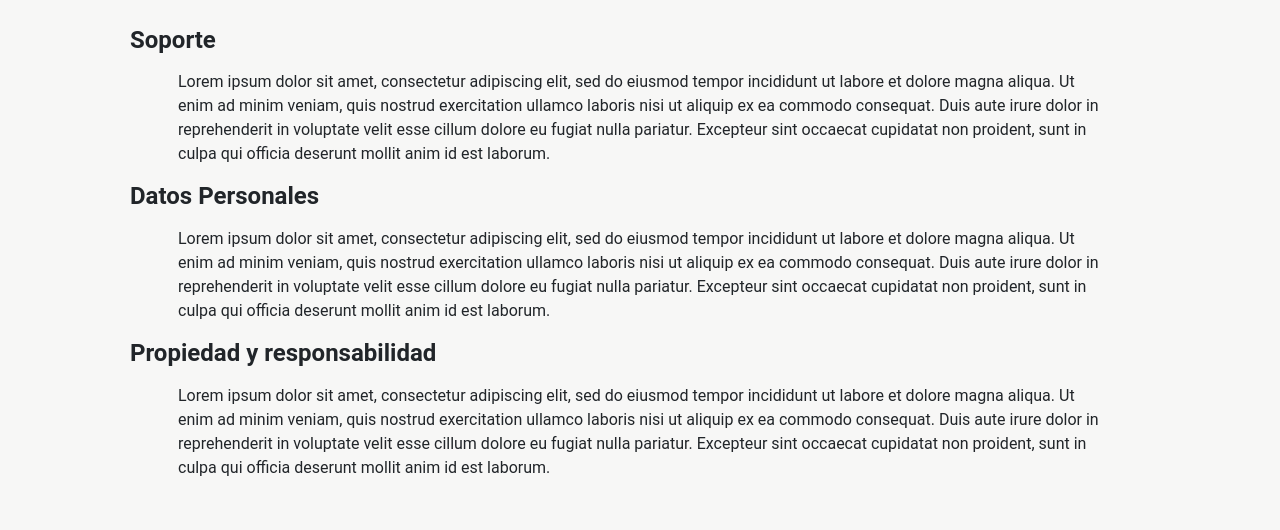
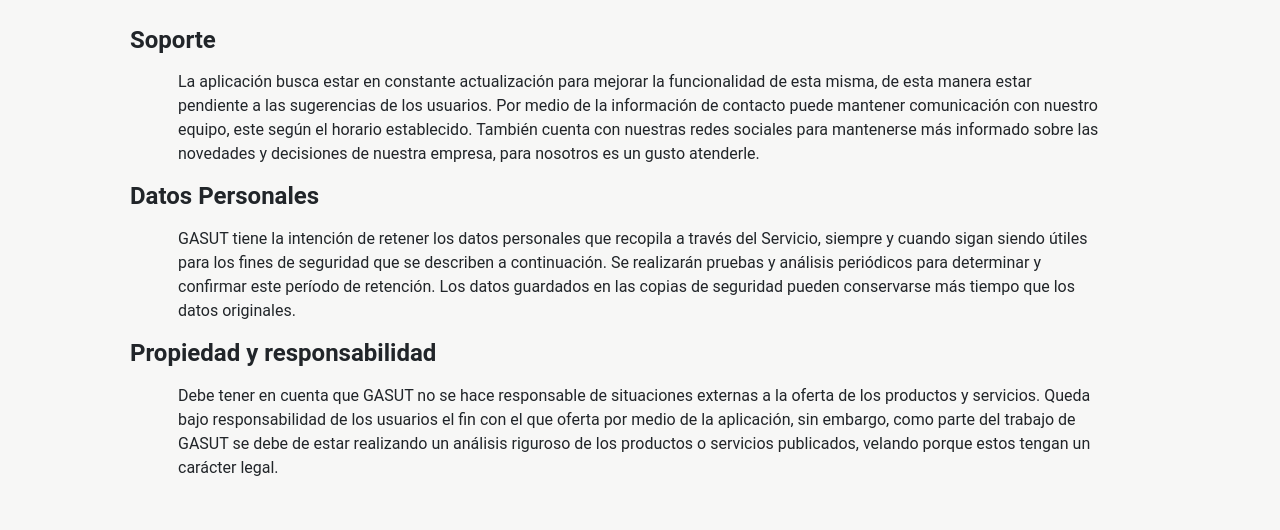
Before and after one commit to jonathan20dev/GASUT, a React (Create React App) app: page /Policies in a window 1280 px wide. Shown: the part 237-767 px from the top of the page. Built offline with nearby package versions, Linux system fonts and the light colour scheme; no server answers; the database is empty; sample sign-in values are in the browser's storage.

Commit message:
acerca de y politicas

```diff
--- a/src/Components/Others/About.jsx
+++ b/src/Components/Others/About.jsx
@@ -10,8 +10,8 @@ export const About = () => {
         <div className='cards-center gap-4 d-flex'>
           <div className="mt-5">
             <h2 className='text-center fw-bold'>Nuestra historia</h2>
-            <p className='my-3 mx-5 text-justify'>Lorem ipsum dolor sit amet, consectetur adipiscing elit, sed do eiusmod tempor incididunt ut labore et dolore magna aliqua. Ut enim ad minim veniam, quis nostrud exercitation ullamco laboris nisi ut aliquip ex ea commodo consequat. Duis aute irure dolor in reprehenderit in voluptate velit esse cillum dolore eu fugiat nulla pariatur. Excepteur sint occaecat cupidatat non proident, sunt in culpa qui officia deserunt mollit anim id est laborum.</p>
-            <p className='my-3 mx-5 text-justify'>Lorem ipsum dolor sit amet, consectetur adipiscing elit, sed do eiusmod tempor incididunt ut labore et dolore magna aliqua. Ut enim ad minim veniam, quis nostrud exercitation ullamco laboris nisi ut aliquip ex ea commodo consequat. Duis aute irure dolor in reprehenderit in voluptate velit esse cillum dolore eu fugiat nulla pariatur. Excepteur sint occaecat cupidatat non proident, sunt in culpa qui officia deserunt mollit anim id est laborum.</p>
+            <p className='my-3 mx-5 text-justify'>Somos un grupo de 4 estudiantes del Instituto Tecnológico de Costa Rica que busca aportar con los objetivos de desarrollo sostenible de las Naciones Unidas para lograr un futuro mejor y más sostenible para todos. Por eso nos basamos en  la meta 3 del ODS 11 de las Naciones Unidas, el cual busca que “De aquí a 2030, aumentar la urbanización inclusiva y sostenible y la capacidad para la planificación y la gestión participativas, integradas y sostenibles de los asentamientos humanos en todos los países”.</p>
+            <p className='my-3 mx-5 text-justify'>Decidimos aportar con esta meta porque vimos que en nuestras comunidades existía un problema de la falta de medios accesibles que permitan a los ciudadanos de una misma comunidad establecer un entorno de colaboración que les ofrezca facilidades para reutilizar y apoyarse mutuamente. Por eso creamos esta aplicación web, el cual busca facilitar que los habitantes de una región puedan dar o recibir productos y ayudar a todas aquellas personas a darse a conocer que están realizando un emprendimiento en su comunidad.</p>
           </div>
         </div>
       </div>
--- a/src/Components/Others/Policies.jsx
+++ b/src/Components/Others/Policies.jsx
@@ -12,13 +12,13 @@ export const Policies = () => {
             <h2 className='text-center m-5 fw-bold'>Políticas de GASUT</h2>
             <div className="m-5">
                 <h4 className='fw-bold'>Soporte</h4>
-                <p className='my-3 mx-5 text-justify'>Lorem ipsum dolor sit amet, consectetur adipiscing elit, sed do eiusmod tempor incididunt ut labore et dolore magna aliqua. Ut enim ad minim veniam, quis nostrud exercitation ullamco laboris nisi ut aliquip ex ea commodo consequat. Duis aute irure dolor in reprehenderit in voluptate velit esse cillum dolore eu fugiat nulla pariatur. Excepteur sint occaecat cupidatat non proident, sunt in culpa qui officia deserunt mollit anim id est laborum.</p>
+                <p className='my-3 mx-5 text-justify'>La aplicación busca estar en constante actualización para mejorar la funcionalidad de esta misma, de esta manera estar pendiente a las sugerencias de los usuarios. Por medio de la información de contacto puede mantener comunicación con nuestro equipo, este según el horario establecido. También cuenta con nuestras redes sociales para mantenerse más informado sobre las novedades y decisiones de nuestra empresa, para nosotros es un gusto atenderle.</p>
 
                 <h4 className='fw-bold'>Datos Personales</h4>
-                <p className='my-3 mx-5 text-justify'>Lorem ipsum dolor sit amet, consectetur adipiscing elit, sed do eiusmod tempor incididunt ut labore et dolore magna aliqua. Ut enim ad minim veniam, quis nostrud exercitation ullamco laboris nisi ut aliquip ex ea commodo consequat. Duis aute irure dolor in reprehenderit in voluptate velit esse cillum dolore eu fugiat nulla pariatur. Excepteur sint occaecat cupidatat non proident, sunt in culpa qui officia deserunt mollit anim id est laborum.</p>
+                <p className='my-3 mx-5 text-justify'>GASUT tiene la intención de retener los datos personales que recopila a través del Servicio, siempre y cuando sigan siendo útiles para los fines de seguridad que se describen a continuación.  Se realizarán pruebas y análisis periódicos para determinar y confirmar este período de retención. Los datos guardados en las copias de seguridad pueden conservarse más tiempo que los datos originales.</p>
 
                 <h4 className='fw-bold'>Propiedad y responsabilidad</h4>
-                <p className='my-3 mx-5 text-justify'>Lorem ipsum dolor sit amet, consectetur adipiscing elit, sed do eiusmod tempor incididunt ut labore et dolore magna aliqua. Ut enim ad minim veniam, quis nostrud exercitation ullamco laboris nisi ut aliquip ex ea commodo consequat. Duis aute irure dolor in reprehenderit in voluptate velit esse cillum dolore eu fugiat nulla pariatur. Excepteur sint occaecat cupidatat non proident, sunt in culpa qui officia deserunt mollit anim id est laborum.</p>
+                <p className='my-3 mx-5 text-justify'>Debe tener en cuenta que GASUT no se hace responsable de situaciones externas a la oferta de los productos y servicios. Queda bajo responsabilidad de los usuarios el fin con el que oferta por medio de la aplicación, sin embargo, como parte del trabajo de GASUT se debe de estar realizando un análisis riguroso de los productos o servicios publicados, velando porque estos tengan un carácter legal.</p>
             </div>
           </div>
         </div>
```
